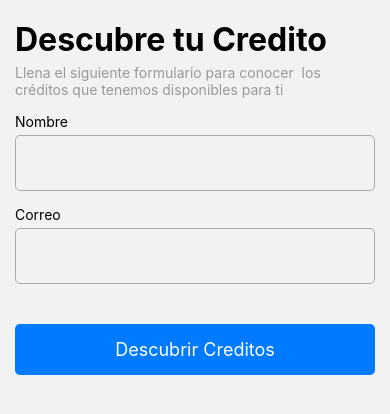
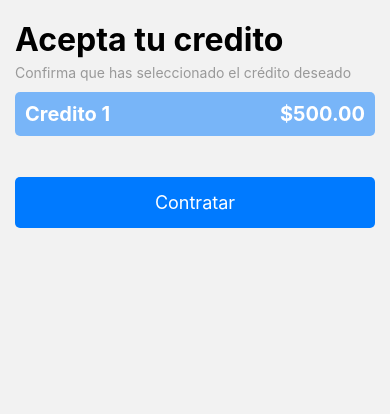
Before and after one commit to aldohmolina/ximpleChallenge, a React Native app: screen /ContractScreen in a window 390 px wide. Shown: the top 414 px of the page. Built offline with nearby package versions, Linux system fonts and the light colour scheme.

Commit message:
adding CreditScreen

```diff
--- a/components/CreditButton.tsx
+++ b/components/CreditButton.tsx
@@ -14,7 +14,7 @@ export const CreditButton = ({name, value, select, ...props}: Props) => {
         flexDirection: 'row',
         justifyContent: 'space-between',
         alignItems: 'center',
-        backgroundColor: select ? '#007aff' : 'rgba(0, 122, 255,0.5)',
+        backgroundColor: `rgba(0, 122, 255,${select ? 1 : 0.5})`,
         padding: 10,
         borderRadius: 5,
         marginVertical: 6,
--- a/router/MainStackNavigation.tsx
+++ b/router/MainStackNavigation.tsx
@@ -2,14 +2,15 @@ import {createStackNavigator} from '@react-navigation/stack';
 import {AuthScreen} from '../screens/AuthScreen';
 import ModalScreen from '../screens/ModalScreen';
 import {TransitionPresets} from '@react-navigation/stack';
+import {ContractScreen} from '../screens/ContractScreen';
 
 const Stack = createStackNavigator();
 
 export const MainStackNavigation = () => {
   return (
-    <Stack.Navigator initialRouteName="Auth">
+    <Stack.Navigator initialRouteName="AuthScreen">
       <Stack.Screen
-        name="Auth"
+        name="AuthScreen"
         component={AuthScreen}
         options={{headerShown: false}}
       />
@@ -18,6 +19,11 @@ export const MainStackNavigation = () => {
         component={ModalScreen}
         options={{presentation: 'transparentModal', headerShown: false}}
       />
+      <Stack.Screen
+        name="ContractScreen"
+        component={ContractScreen}
+        options={{headerShown: false}}
+      />
     </Stack.Navigator>
   );
 };
--- /dev/null
+++ b/screens/ContractScreen.tsx
@@ -0,0 +1,17 @@
+import {CreditButton} from '../components/CreditButton';
+import {ActionButton} from '../components/ActionButton';
+import {ScreenLayout} from '../components/ScreenLayout';
+
+export const ContractScreen = ({navigation}: any) => {
+  return (
+    <ScreenLayout
+      title="Acepta tu credito"
+      subtitle="Confirma que has seleccionado el crédito deseado">
+      <CreditButton name="Credito 1" value={500} select={false} />
+      <ActionButton
+        title="Contratar"
+        onPress={() => navigation.navigate('AuthScreen')}
+      />
+    </ScreenLayout>
+  );
+};
--- a/screens/ModalScreen.tsx
+++ b/screens/ModalScreen.tsx
@@ -80,7 +80,15 @@ function ModalScreen({navigation}: any) {
             />
           ))}
         </View>
-        <ActionButton title="Seleccionar Crédito" onPress={navigation.goBack} />
+        <ActionButton
+          title="Seleccionar Crédito"
+          onPress={() => {
+            navigation.reset({
+              index: 0,
+              routes: [{name: 'ContractScreen'}],
+            });
+          }}
+        />
       </Animated.View>
     </View>
   );
```
